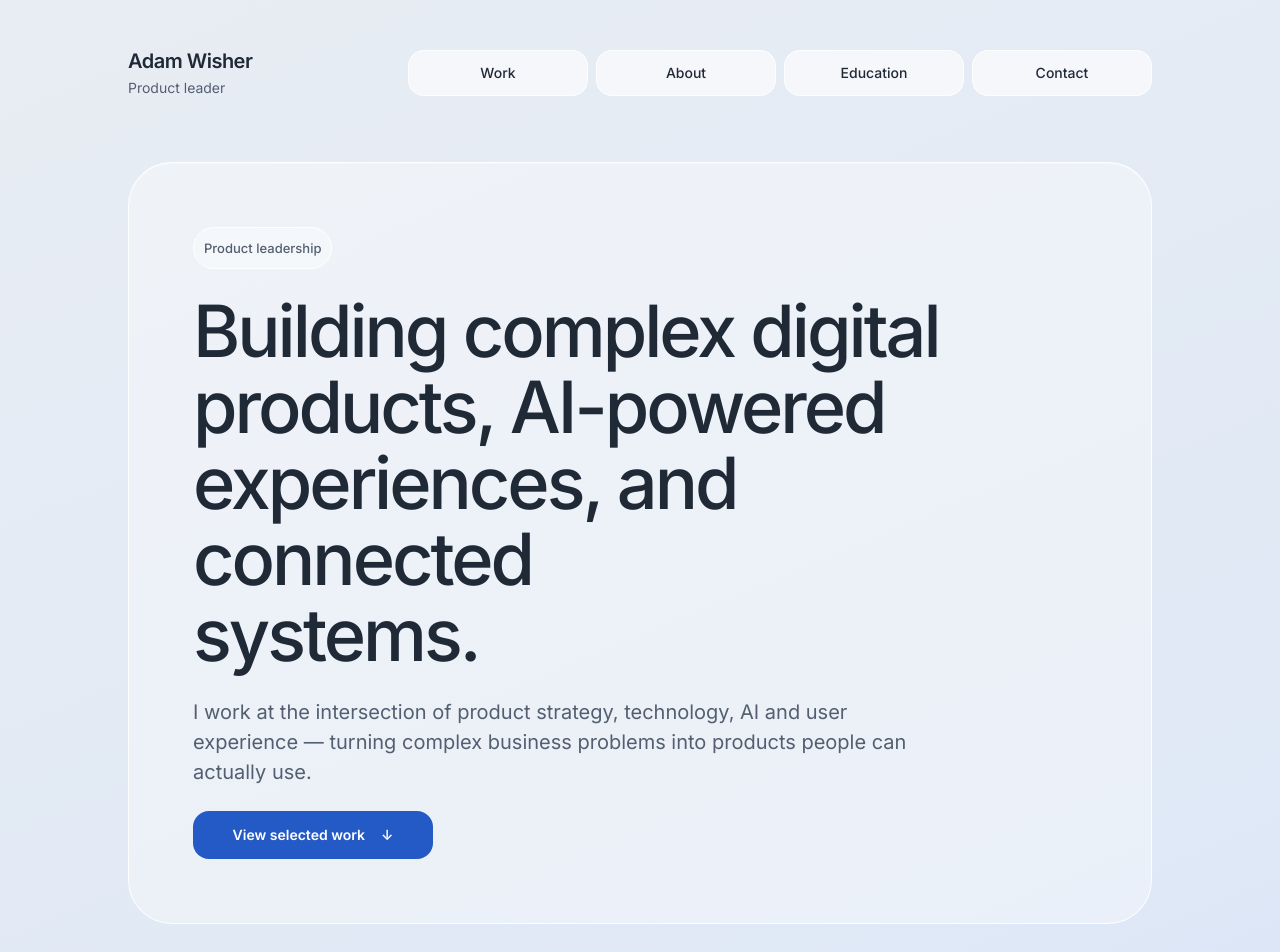
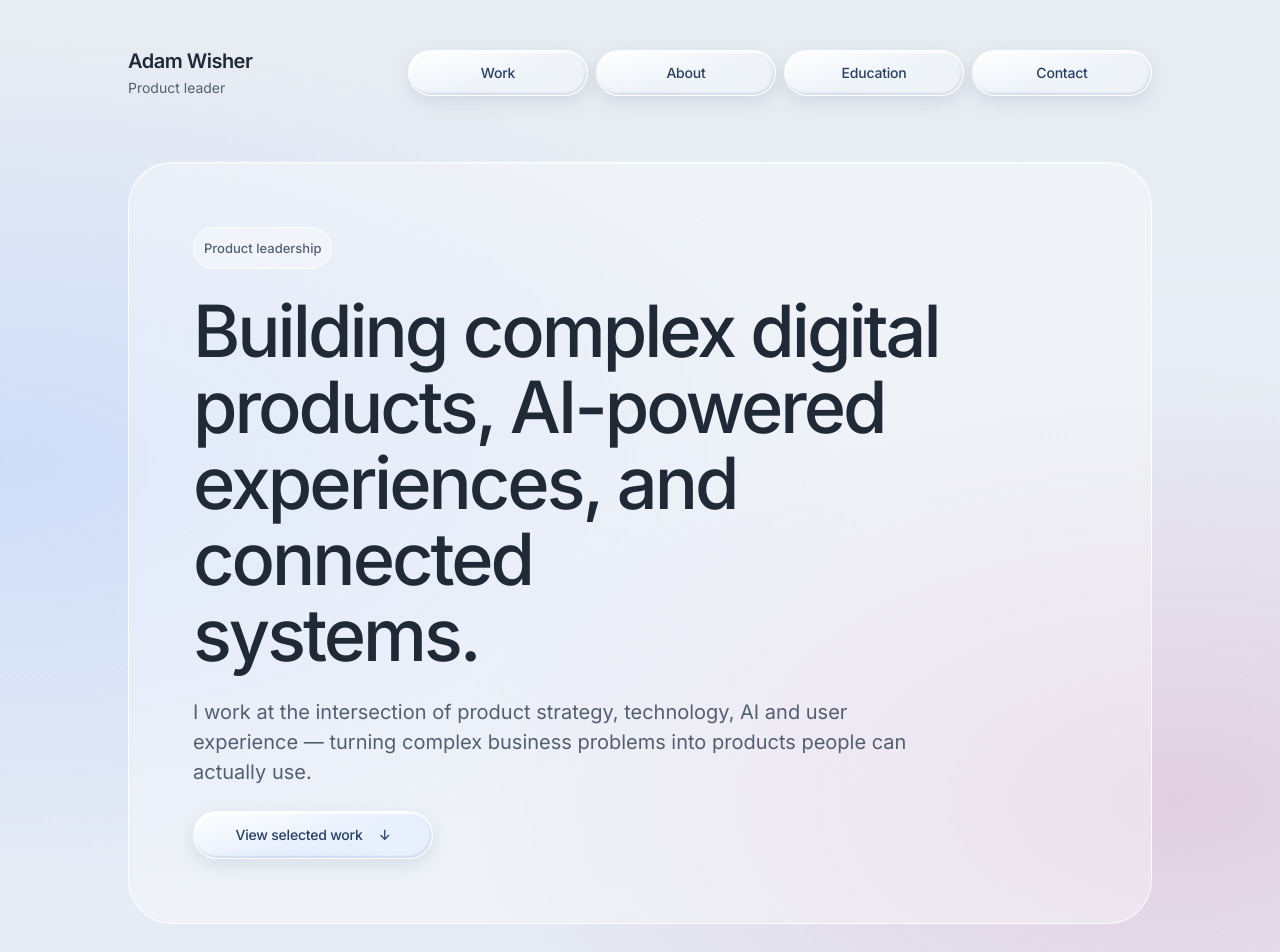
Before and after one commit to wisheradam/adamwisher-portfolio, a Next.js app: page / in a window 1280 px wide. Shown: the top 952 px of the page. Built offline with nearby package versions, Linux system fonts and the light colour scheme.

Commit message:
Apply Liquid Glass controls and match reference lighting; validate fonts and accessibility

```diff
--- a/app/globals.css
+++ b/app/globals.css
@@ -168,9 +168,7 @@ input:disabled {
   font-weight: 500;
   background: var(--surface-solid);
 }
-.nav-pill:hover,
 .nav-pill[aria-current="page"] {
-  background: var(--surface-solid);
   color: rgb(var(--color-accent));
 }
 .glass-control {
@@ -283,9 +281,6 @@ input:disabled {
   font-weight: 600;
   line-height: 22px;
   transition: background 0.15s;
-}
-.primary-button:hover {
-  background: var(--interactive);
 }
 .primary-button:active,
 button:active:not(:disabled) {
--- a/app/layout.tsx
+++ b/app/layout.tsx
@@ -1,6 +1,7 @@
 import type { Metadata } from "next";
 import { Inter, IBM_Plex_Mono } from "next/font/google";
 import "./globals.css";
+import "./liquid-glass.css";
 import { SiteFooter } from "@/components/site-footer";
 
 const inter = Inter({
--- /dev/null
+++ b/app/liquid-glass.css
@@ -0,0 +1,167 @@
+/* User-requested revision: optical controls inspired by Apple HIG Materials.
+   A CSS web approximation, not Apple's native Liquid Glass renderer. */
+:root,
+:root.light {
+  --reference-base: #e8edf3;
+  --reference-blue: #ccdbf8;
+  --reference-lilac: #e1cee1;
+  --liquid-text: #263e62;
+  --liquid-tint: rgb(255 255 255 / 0.3);
+  --liquid-primary-tint: rgb(221 234 255 / 0.48);
+  --liquid-light: rgb(255 255 255 / 0.72);
+  --liquid-edge: rgb(255 255 255 / 0.88);
+  --liquid-shadow: rgb(54 74 112 / 0.13);
+  --liquid-bottom: rgb(100 127 172 / 0.18);
+  --page-gradient:
+    radial-gradient(
+      ellipse 68vw 54vh at 0% 58vh,
+      rgb(204 219 248 / 0.92),
+      transparent 100%
+    ),
+    radial-gradient(
+      ellipse 58vw 54vh at 92% 100vh,
+      rgb(225 206 225 / 0.94),
+      transparent 100%
+    ),
+    linear-gradient(180deg, #e8edf3 0%, #e5ecf6 45%, #e1cee1 100%);
+}
+:root.dark {
+  --reference-base: #121925;
+  --liquid-text: #f3f6fc;
+  --liquid-tint: rgb(34 48 70 / 0.68);
+  --liquid-primary-tint: rgb(49 75 112 / 0.72);
+  --liquid-light: rgb(255 255 255 / 0.12);
+  --liquid-edge: rgb(209 225 250 / 0.44);
+  --liquid-shadow: rgb(4 10 22 / 0.32);
+  --liquid-bottom: rgb(0 0 0 / 0.35);
+  --page-gradient:
+    radial-gradient(
+      ellipse 68vw 54vh at 0% 58vh,
+      rgb(45 72 110 / 0.8),
+      transparent 100%
+    ),
+    radial-gradient(
+      ellipse 58vw 54vh at 92% 100vh,
+      rgb(81 58 89 / 0.75),
+      transparent 100%
+    ),
+    linear-gradient(180deg, #121925 0%, #1c283b 100%);
+}
+/* Viewport-scaled first-screen light fields keep the reference's blue/lilac placement
+   independent of the length of a case study or course list. */
+body {
+  position: relative;
+  isolation: isolate;
+  background: var(--reference-base);
+}
+body::before {
+  content: "";
+  position: absolute;
+  inset: 0;
+  z-index: -1;
+  pointer-events: none;
+  background: var(--page-gradient);
+}
+:is(.primary-button, .nav-pill, .glass-control, .liquid-button) {
+  position: relative;
+  isolation: isolate;
+  border: 1px solid var(--liquid-edge);
+  border-radius: 999px;
+  background:
+    linear-gradient(
+      155deg,
+      var(--liquid-light) 0%,
+      transparent 48%,
+      rgb(255 255 255 / 0.09) 100%
+    ),
+    var(--liquid-tint);
+  color: var(--liquid-text);
+  box-shadow:
+    0 6px 18px var(--liquid-shadow),
+    inset 0 1px 0 var(--liquid-edge),
+    inset 0 -1px 1px var(--liquid-bottom);
+  -webkit-backdrop-filter: blur(20px) saturate(145%);
+  backdrop-filter: blur(20px) saturate(145%);
+  font-weight: 500;
+  letter-spacing: -0.015em;
+  text-decoration: none;
+  transition:
+    background-color 0.18s,
+    box-shadow 0.18s,
+    transform 0.18s;
+}
+:is(.primary-button, .liquid-button--primary) {
+  background-color: var(--liquid-primary-tint);
+}
+:is(.primary-button, .nav-pill, .glass-control, .liquid-button)::before {
+  content: "";
+  position: absolute;
+  inset: 1px;
+  z-index: -1;
+  border-radius: inherit;
+  pointer-events: none;
+  background: radial-gradient(
+    ellipse at 22% -25%,
+    var(--liquid-light),
+    transparent 68%
+  );
+  box-shadow:
+    inset 1px 1px 1px var(--liquid-edge),
+    inset -1px -1px 2px var(--liquid-bottom);
+}
+.nav-pill[aria-current="page"] {
+  color: rgb(var(--color-accent));
+  background-color: var(--liquid-primary-tint);
+}
+@media (hover: hover) and (pointer: fine) {
+  :is(.primary-button, .nav-pill, .glass-control, .liquid-button):hover:not(
+      :disabled
+    ) {
+    background-color: var(--liquid-primary-tint);
+    color: var(--liquid-text);
+    box-shadow:
+      0 8px 22px var(--liquid-shadow),
+      inset 0 1px 1px var(--liquid-edge),
+      inset 0 -1px 2px var(--liquid-bottom);
+    transform: translateY(-1px);
+  }
+}
+:is(.primary-button, .nav-pill, .glass-control, .liquid-button):active:not(
+    :disabled
+  ) {
+  transform: translateY(1px) scale(0.985);
+}
+.liquid-button:disabled {
+  opacity: 0.58;
+  box-shadow: inset 0 1px 0 var(--liquid-edge);
+}
+/* Content remains on standard, denser materials; optical effects belong to controls. */
+@supports not (
+  (backdrop-filter: blur(20px)) or (-webkit-backdrop-filter: blur(20px))
+) {
+  :is(.primary-button, .nav-pill, .glass-control, .liquid-button) {
+    background: var(--surface-solid);
+    border-color: var(--control-border);
+    box-shadow: none;
+  }
+  :is(.primary-button, .nav-pill, .glass-control, .liquid-button)::before {
+    display: none;
+  }
+}
+@media (prefers-reduced-transparency: reduce), (prefers-contrast: more) {
+  :is(.primary-button, .nav-pill, .glass-control, .liquid-button) {
+    background: var(--surface-solid);
+    border-color: var(--control-border);
+    -webkit-backdrop-filter: none;
+    backdrop-filter: none;
+    box-shadow: none;
+  }
+  :is(.primary-button, .nav-pill, .glass-control, .liquid-button)::before {
+    display: none;
+  }
+}
+@media (prefers-reduced-motion: reduce) {
+  :is(.primary-button, .nav-pill, .glass-control, .liquid-button) {
+    transition: none;
+  }
+}
--- a/app/projects/login/page.tsx
+++ b/app/projects/login/page.tsx
@@ -94,7 +94,7 @@ export default async function ProjectsLoginPage({
               <button
                 type="submit"
                 disabled={!configured}
-                className="focus-ring mt-5 flex min-h-12 w-full items-center justify-center rounded-md bg-accent px-5 py-3 text-sm font-medium text-accent-foreground transition-colors hover:bg-accent/90 disabled:cursor-not-allowed disabled:opacity-50"
+                className="focus-ring mt-5 flex min-h-12 w-full items-center justify-center rounded-md liquid-button liquid-button--primary px-5 py-3 text-sm font-medium transition-colors disabled:cursor-not-allowed disabled:opacity-50"
               >
                 Open projects
               </button>
--- a/components/contact/contact-panel.tsx
+++ b/components/contact/contact-panel.tsx
@@ -52,7 +52,7 @@ export function ContactPanel() {
           <Phone className="text-accent" size={24} aria-hidden="true" />
           <p className="mt-6 font-mono text-xs uppercase tracking-wide text-muted-foreground">Phone</p>
           {phone ? <a href={`tel:${phone}`} className="focus-ring mt-2 inline-block rounded-sm font-display text-2xl">{phone}</a> : <p className="mt-2 select-none font-display text-2xl text-muted-foreground" aria-label="Phone number hidden">+972 •• ••• •• ••</p>}
-          {!phone ? <button onClick={revealPhone} disabled={phoneLoading} aria-expanded={Boolean(phone)} className="focus-ring mt-5 rounded-md border border-border px-4 py-2.5 text-sm transition-colors hover:border-accent disabled:opacity-50">{phoneLoading ? "Revealing…" : "Show phone number"}</button> : null}
+          {!phone ? <button onClick={revealPhone} disabled={phoneLoading} aria-expanded={Boolean(phone)} className="focus-ring liquid-button mt-5 px-4 py-2.5 text-sm disabled:opacity-50">{phoneLoading ? "Revealing…" : "Show phone number"}</button> : null}
           <p className="mt-4 text-sm text-muted-foreground">Prefer a scheduled conversation? Choose “Request a call” in the form.</p>
           {phoneError ? <p role="alert" className="mt-3 text-sm text-red-400">{phoneError}</p> : null}
         </div>
@@ -73,7 +73,7 @@ export function ContactPanel() {
             <label className="flex items-start gap-3 text-xs leading-relaxed text-muted-foreground"><input type="checkbox" name="consent" required disabled={sending} className="focus-ring mt-1 accent-blue-500" />I agree that my name, email, and message will be used to respond to this request.</label>
             <p className="text-xs leading-relaxed text-muted-foreground">Your request is emailed to me. Please avoid sharing passwords or sensitive information.</p>
             {error ? <p role="alert" className="text-sm text-red-400">{error}</p> : null}
-            <button type="submit" disabled={sending} className="focus-ring flex min-h-12 w-full items-center justify-center gap-2 rounded-md bg-accent px-5 py-3 text-sm font-medium text-accent-foreground transition-colors hover:bg-accent/90 disabled:opacity-50">{sending ? "Sending…" : "Send request"}<ArrowUpRight size={16} aria-hidden="true" /></button>
+            <button type="submit" disabled={sending} className="focus-ring flex min-h-12 w-full items-center justify-center gap-2 rounded-md liquid-button liquid-button--primary px-5 py-3 text-sm font-medium transition-colors disabled:opacity-50">{sending ? "Sending…" : "Send request"}<ArrowUpRight size={16} aria-hidden="true" /></button>
           </form>
         )}
       </section>
--- a/components/ui/button.tsx
+++ b/components/ui/button.tsx
@@ -8,8 +8,8 @@ export interface ButtonProps
 }
 
 const variantClasses: Record<NonNullable<ButtonProps["variant"]>, string> = {
-  default: "bg-accent text-accent-foreground hover:opacity-90",
-  outline: "border border-border bg-transparent hover:bg-surface",
+  default: "liquid-button liquid-button--primary",
+  outline: "liquid-button",
   ghost: "bg-transparent hover:bg-surface",
 };
 
```
Also changed, not shown: 9 other files (tests, documents, lock files or other folders).
